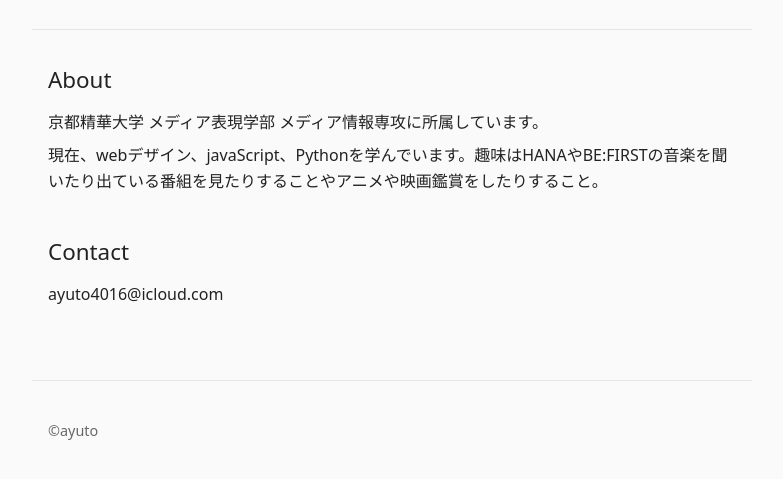
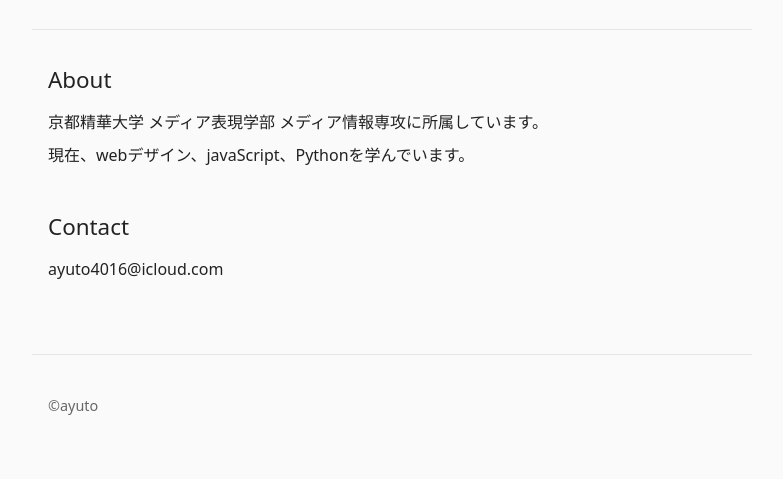
Before and after one commit to ayuto0416/my-website, a website built with Vite: page index.html in a window 1280 px wide. Shown: the part 123-602 px from the top of the page, without its empty margins (248-1031 px from the left). Built offline with nearby package versions, Linux system fonts and the light colour scheme.

Commit message:
index変更

```diff
--- a/index.html
+++ b/index.html
@@ -21,7 +21,7 @@
         <p>
           京都精華大学 メディア表現学部 メディア情報専攻に所属しています。
         </p>
-        <p>現在、webデザイン、javaScript、Pythonを学んでいます。趣味はHANAやBE:FIRSTの音楽を聞いたり出ている番組を見たりすることやアニメや映画鑑賞をしたりすること。</p>
+        <p>現在、webデザイン、javaScript、Pythonを学んでいます。</p>
       </section>
 
       <section>
```
